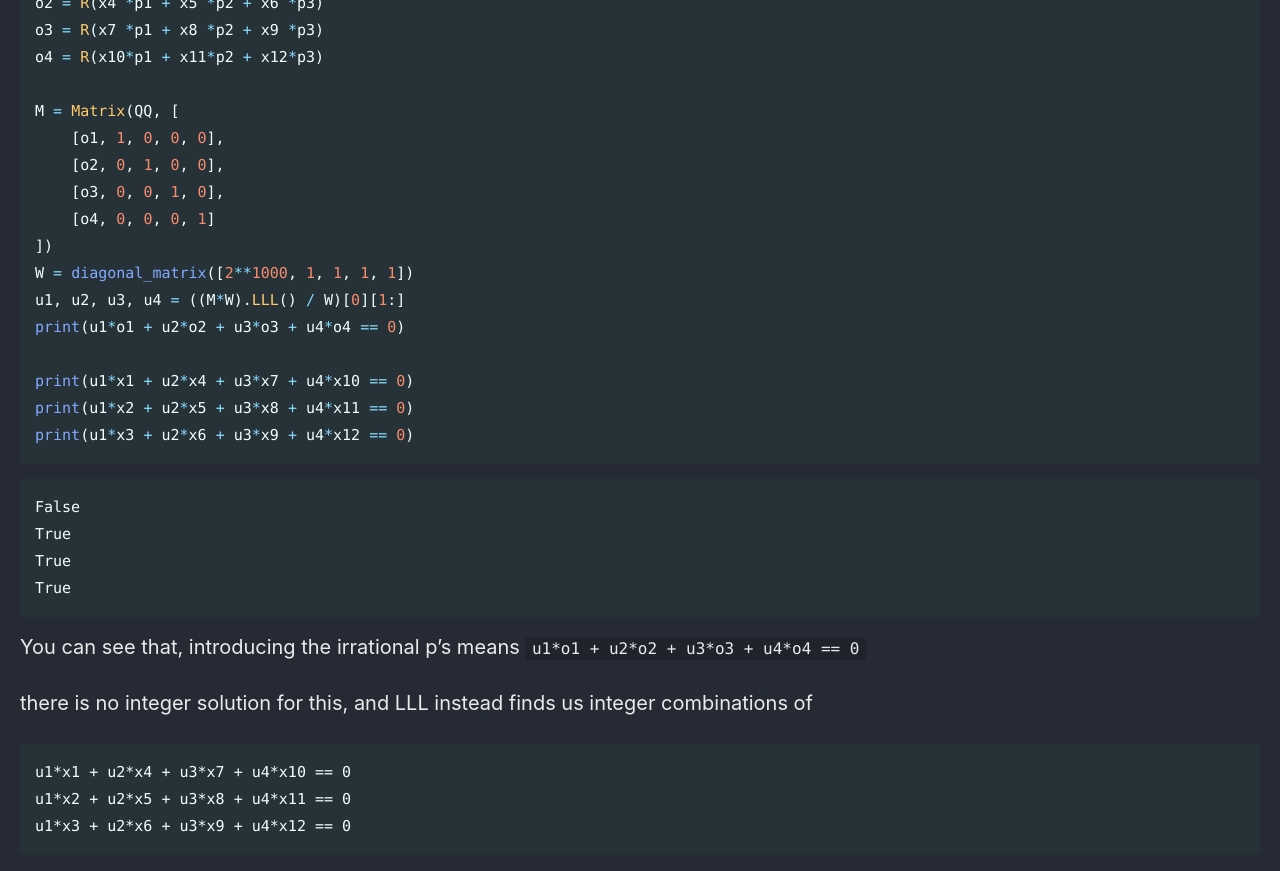
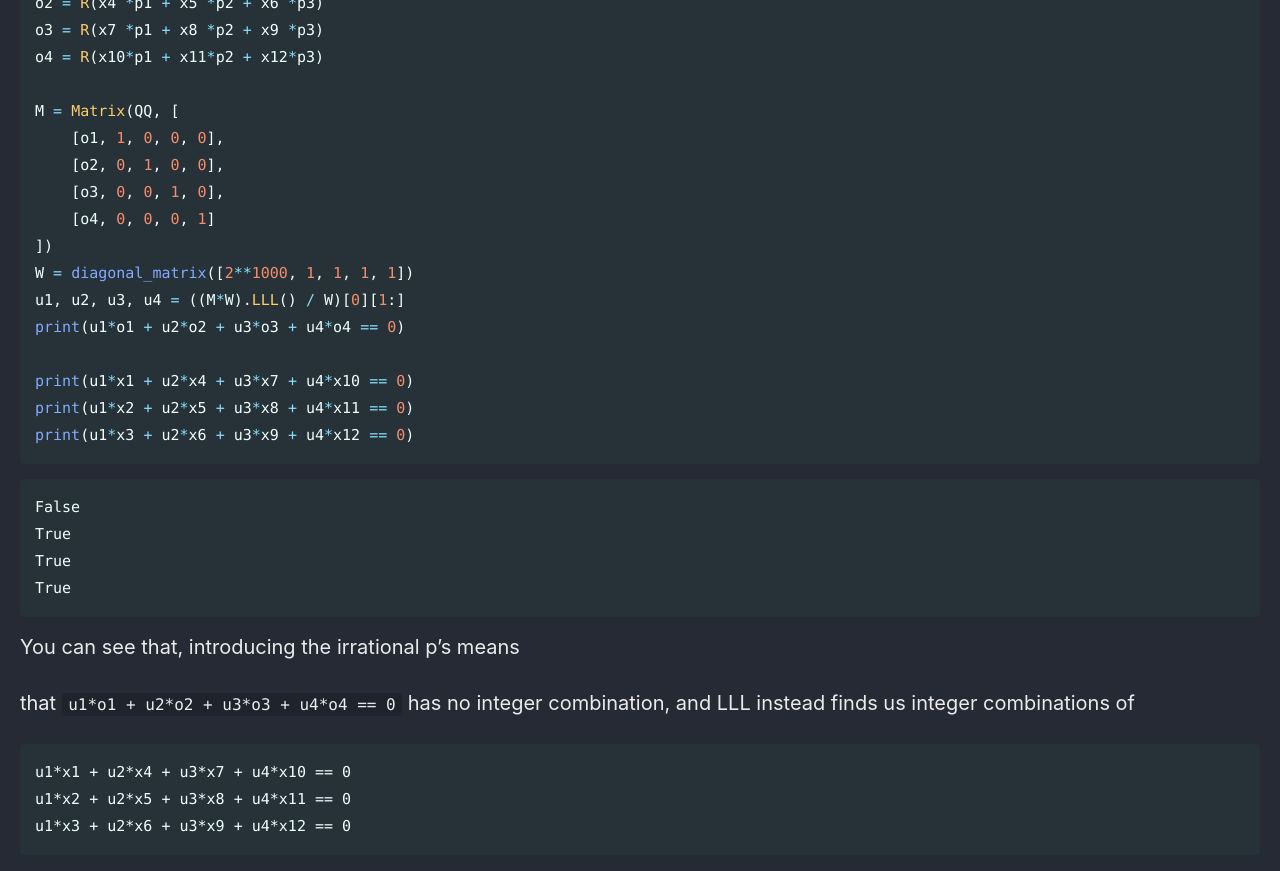
Before and after one commit to Connor-McCartney/Connor-McCartney.github.io, a Jekyll site: the page built from _pages/cryptography/other/roots-corCTF2024.md, in a window 1280 px wide and 900 px high, scrolled down 3235 px. Shown: the top 871 px of the window. Built offline with Jekyll 4.4.1, drawn with Linux system fonts in a browser that asks for light colours; cached includes are drawn as plain includes.

Commit message:
Update roots-corCTF2024.md

````diff
--- a/_pages/cryptography/other/roots-corCTF2024.md
+++ b/_pages/cryptography/other/roots-corCTF2024.md
@@ -151,9 +151,9 @@ True
 True
 ```
 
-You can see that, introducing the irrational p's means `u1*o1 + u2*o2 + u3*o3 + u4*o4 == 0`
+You can see that, introducing the irrational p's means
 
-there is no integer solution for this, and LLL instead finds us integer combinations of
+that `u1*o1 + u2*o2 + u3*o3 + u4*o4 == 0` has no integer combination, and LLL instead finds us integer combinations of
 
 ```
 u1*x1 + u2*x4 + u3*x7 + u4*x10 == 0
````
